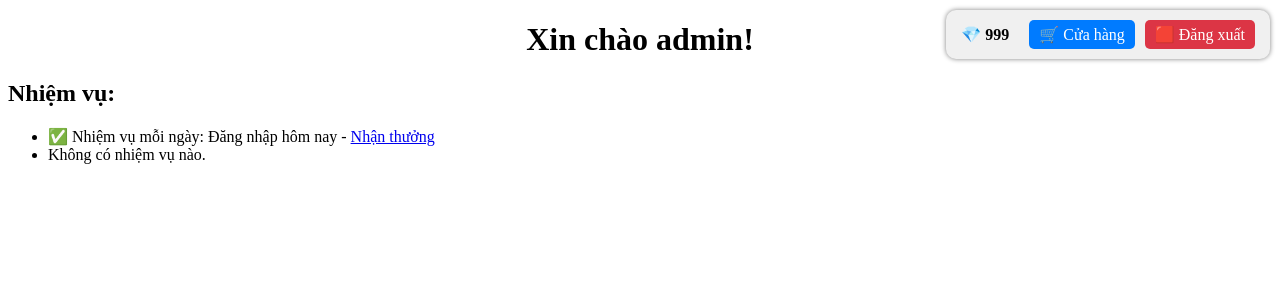
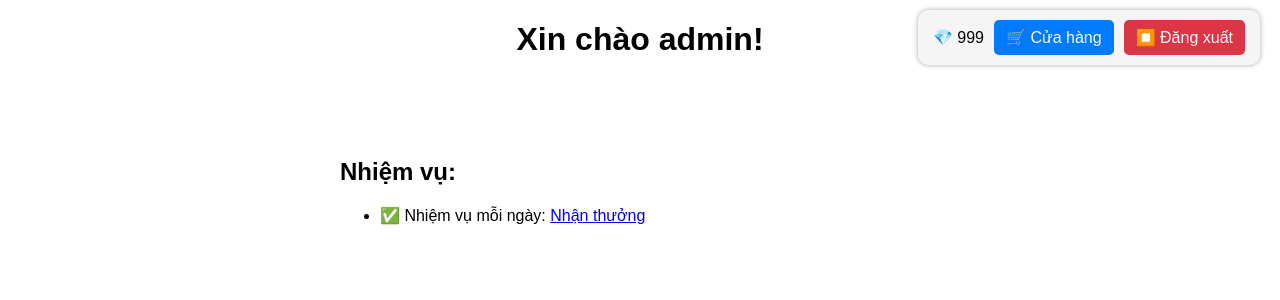
Before and after one commit to phamthienan123/my-web-game-new12345, a Flask app: page /dashboard in a window 1280 px wide. Shown: the top 300 px of the page. Run offline with Flask 3, Linux system fonts and the light colour scheme; the visitor is signed in with stand-in values (Sample User, id 1).

Commit message:
Update dashboard.html

```diff
--- a/templates/dashboard.html
+++ b/templates/dashboard.html
@@ -1,75 +1,83 @@
 <!DOCTYPE html>
-<html>
+<html lang="vi">
 <head>
     <meta charset="UTF-8">
     <title>Trang chính</title>
     <style>
+        body {
+            font-family: Arial, sans-serif;
+        }
         .top-bar {
             position: fixed;
             top: 10px;
-            right: 10px;
-            background: #f0f0f0;
+            right: 20px;
+            display: flex;
+            gap: 10px;
+            align-items: center;
+            background: #f5f5f5;
             padding: 10px 15px;
             border-radius: 10px;
-            box-shadow: 0 0 5px gray;
-            display: flex;
-            align-items: center;
-            gap: 10px;
+            box-shadow: 0 0 5px #aaa;
         }
-        .diamond {
-            font-weight: bold;
-            margin-right: 10px;
-        }
-        .btn {
-            padding: 5px 10px;
+        .top-bar a {
+            text-decoration: none;
             background: #007bff;
             color: white;
-            text-decoration: none;
+            padding: 8px 12px;
             border-radius: 5px;
         }
-        .btn.logout {
+        .top-bar a.logout {
             background: #dc3545;
+        }
+        h1 {
+            text-align: center;
+        }
+        .quests {
+            max-width: 600px;
+            margin: 100px auto 0;
+        }
+        .quest {
+            margin-bottom: 15px;
         }
     </style>
 </head>
 <body>
     <div class="top-bar">
-        <span class="diamond">💎 {{ diamonds }}</span>
-        <a href="/shop" class="btn">🛒 Cửa hàng</a>
-        <a href="/logout" class="btn logout">🟥 Đăng xuất</a>
+        💎 {{ diamonds }}
+        <a href="/shop">🛒 Cửa hàng</a>
+        <a href="/logout" class="logout">⏹️ Đăng xuất</a>
     </div>
 
-    <h1 style="text-align:center;">Xin chào {{ username }}!</h1>
+    <h1>Xin chào {{ username }}!</h1>
 
+    <div class="quests">
         <h2>Nhiệm vụ:</h2>
         <ul>
             {% if quests.daily_login %}
-            <li>
-                ✅ Nhiệm vụ mỗi ngày: Đăng nhập hôm nay
-                {% if not quests.daily_login.completed %}
-                    - <a href="/claim/daily">Nhận thưởng</a>
+                <li class="quest">
+                    ✅ Nhiệm vụ mỗi ngày:
+                    {% if new_claim %}
+                        <a href="/claim/daily">Nhận thưởng</a>
                     {% else %}
-                    - Đã nhận hôm nay
+                        Đã nhận hôm nay
                     {% endif %}
                 </li>
             {% endif %}
 
-        {% if quests.custom %}
-            {% for qid, quest in quests.custom.items() %}
-                <li>
-                    📌 {{ quest.title }} - 💎{{ quest.reward }} - Trạng thái:
+            {% for key, quest in quests.custom.items() %}
+                <li class="quest">
+                    📝 {{ quest.title }} - 🎁 {{ quest.reward }} 💎<br>
+                    Trạng thái:
                     {% if quest.status == 'pending' %}
                         Đang chờ duyệt
                     {% elif quest.status == 'approved' %}
-                        Đã nhận thưởng
+                        Đã hoàn thành
                     {% else %}
-                        {{ quest.status }}
+                        <a href="/claim/{{ key }}">Gửi yêu cầu hoàn thành</a>
                     {% endif %}
                 </li>
             {% endfor %}
-        {% else %}
-            <li>Không có nhiệm vụ nào.</li>
-        {% endif %}
         </ul>
+    </div>
 </body>
 </html>
```
Lines whose indentation alone changed are shown as unchanged.
